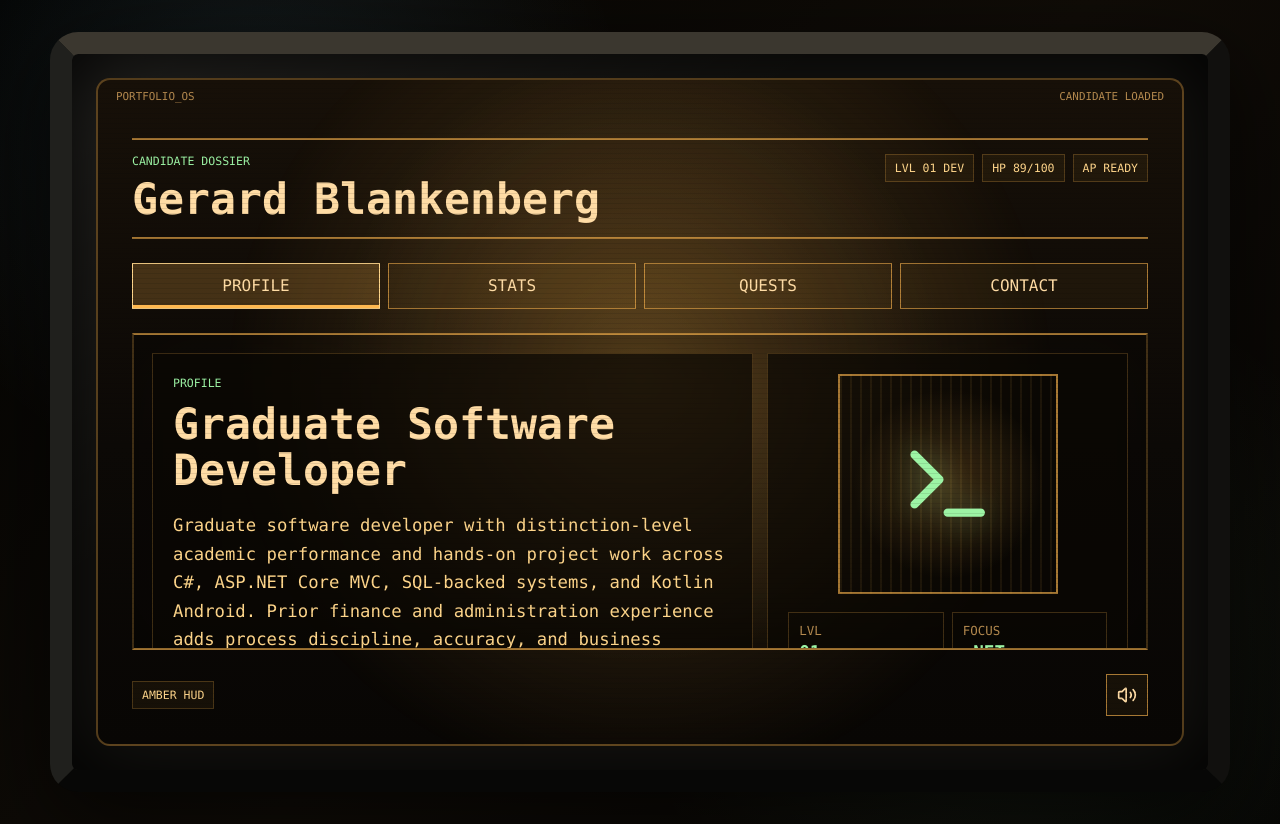
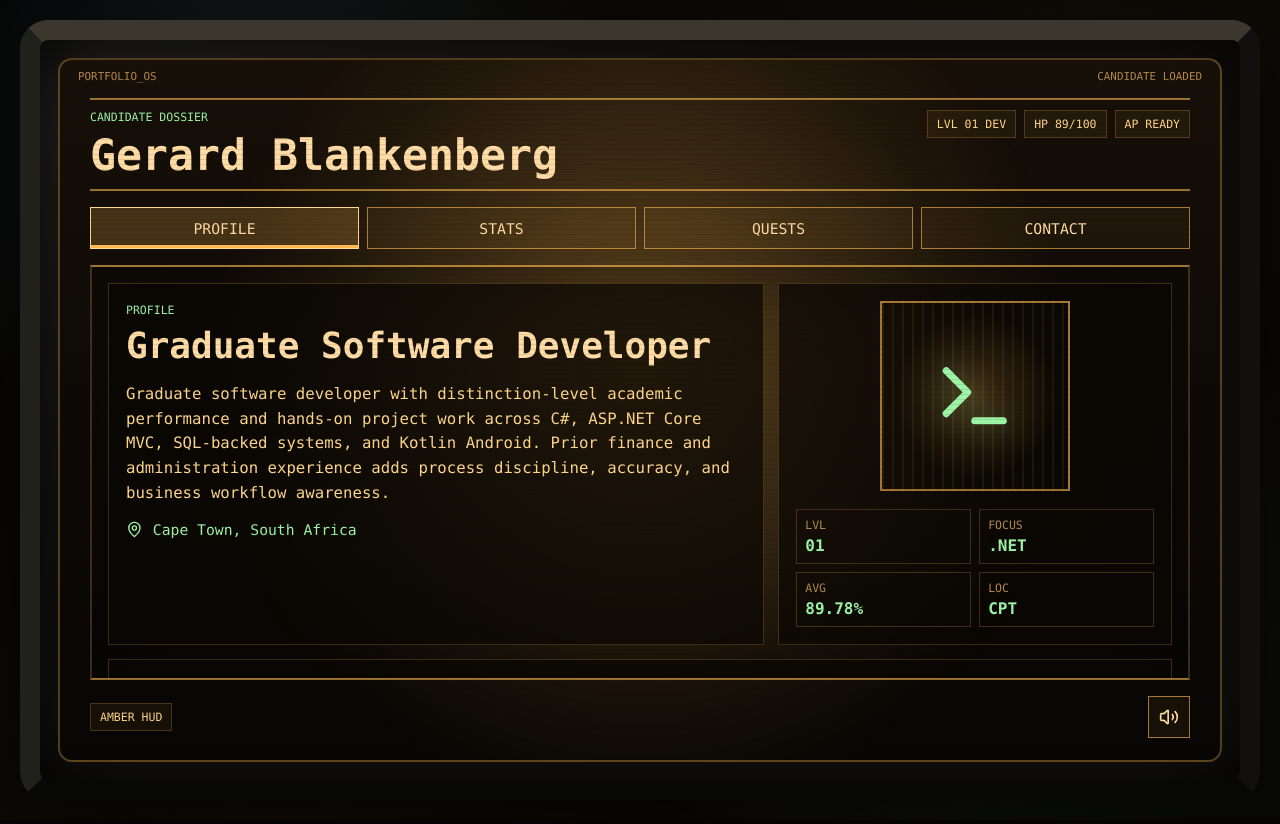
Before and after one commit to GerryHorror/pipboy-portfolio, a React (Vite) app: page / in a window 1280 px wide. Built offline with nearby package versions, Linux system fonts and the light colour scheme.

Commit message:
Polish Pip-Boy layout density

```diff
--- a/src/styles/index.css
+++ b/src/styles/index.css
@@ -60,7 +60,7 @@ svg {
   position: relative;
   min-height: 100vh;
   overflow-x: hidden;
-  padding: clamp(12px, 3vw, 32px);
+  padding: clamp(8px, 1.6vw, 20px);
   isolation: isolate;
 }
 
@@ -122,10 +122,16 @@ svg {
 }
 
 .boot-panel h1,
-.pip-header h1,
+.pip-header h1 {
+  margin: 0;
+  font-size: clamp(1.5rem, 4vw, 2.7rem);
+  line-height: 1.08;
+  font-weight: 700;
+}
+
 .dossier-card h2 {
   margin: 0;
-  font-size: clamp(1.5rem, 4vw, 2.7rem);
+  font-size: clamp(1.45rem, 3vw, 2.25rem);
   line-height: 1.08;
   font-weight: 700;
 }
@@ -181,12 +187,12 @@ svg {
 }
 
 .device-frame {
-  width: min(1180px, 100%);
-  height: min(760px, calc(100vh - 28px));
+  width: min(1280px, 100%);
+  height: min(820px, calc(100vh - 20px));
   min-height: 560px;
-  padding: clamp(12px, 2vw, 24px);
+  padding: clamp(10px, 1.5vw, 18px);
   border-radius: 28px;
-  border: clamp(10px, 2vw, 22px) solid var(--metal-1);
+  border: clamp(10px, 1.7vw, 20px) solid var(--metal-1);
   border-top-color: #3b372f;
   border-left-color: #20201d;
   border-right-color: #11100e;
@@ -234,10 +240,10 @@ svg {
   z-index: 2;
   height: 100%;
   min-height: 0;
-  padding: clamp(30px, 5vw, 58px) clamp(16px, 3vw, 34px) clamp(18px, 3vw, 28px);
+  padding: clamp(28px, 3vw, 42px) clamp(16px, 2.4vw, 30px) clamp(14px, 2vw, 22px);
   display: grid;
   grid-template-rows: auto auto minmax(0, 1fr) auto;
-  gap: clamp(14px, 2vw, 24px);
+  gap: clamp(10px, 1.35vw, 16px);
 }
 
 .pip-header {
@@ -246,7 +252,7 @@ svg {
   gap: 22px;
   align-items: start;
   border-block: 2px solid var(--line);
-  padding: 14px 0;
+  padding: 10px 0;
 }
 
 .status-cluster {
@@ -276,9 +282,10 @@ svg {
 }
 
 .tab-nav button {
-  min-height: 46px;
-  padding: 8px;
+  min-height: 42px;
+  padding: 7px 8px;
   color: var(--text);
+  font-size: 0.92rem;
 }
 
 .tab-nav button.active {
@@ -295,7 +302,8 @@ svg {
   scrollbar-color: var(--amber-strong) transparent;
   border: 2px solid var(--line);
   border-inline-color: var(--line-dim);
-  padding: clamp(12px, 2vw, 18px);
+  padding: clamp(11px, 1.5vw, 16px);
+  font-size: 0.92rem;
   box-shadow: inset 0 0 80px rgba(0, 0, 0, 0.38);
 }
 
@@ -325,11 +333,11 @@ svg {
 .project-card {
   border: 1px solid var(--line-dim);
   background: rgba(10, 7, 4, 0.72);
-  padding: clamp(14px, 2vw, 20px);
+  padding: clamp(12px, 1.5vw, 17px);
 }
 
 .intro-card {
-  min-height: 260px;
+  min-height: 230px;
 }
 
 .span-two {
@@ -341,13 +349,13 @@ svg {
 .dossier-card p,
 .project-card li,
 .experience-card li {
-  line-height: 1.65;
+  line-height: 1.58;
 }
 
 .lead {
   max-width: 72ch;
   color: var(--amber-soft);
-  font-size: clamp(0.98rem, 2vw, 1.08rem);
+  font-size: clamp(0.92rem, 1.5vw, 0.98rem);
 }
 
 .location-line,
@@ -365,7 +373,7 @@ svg {
 }
 
 .avatar-ring {
-  width: min(220px, 56vw);
+  width: min(190px, 52vw);
   aspect-ratio: 1;
   border: 2px solid var(--line);
   display: grid;
@@ -397,7 +405,7 @@ svg {
 
 .metric-grid div {
   border: 1px solid var(--line-dim);
-  padding: 10px;
+  padding: 8px;
 }
 
 .metric-grid span,
@@ -410,30 +418,30 @@ svg {
 .timeline-item span,
 .experience-card span {
   color: var(--muted);
-  font-size: 0.78rem;
+  font-size: 0.72rem;
   text-transform: uppercase;
 }
 
 .metric-grid strong {
   margin-top: 4px;
   color: var(--green);
-  font-size: 1.1rem;
+  font-size: 1rem;
 }
 
 .tag-cloud {
   display: flex;
   flex-wrap: wrap;
-  gap: 8px;
+  gap: 7px;
 }
 
 .tag-cloud.compact span {
-  font-size: 0.68rem;
-  padding: 5px 7px;
+  font-size: 0.64rem;
+  padding: 4px 7px;
 }
 
 .skill-list {
   display: grid;
-  gap: 18px;
+  gap: 14px;
 }
 
 .skill-row-header,
@@ -463,7 +471,7 @@ svg {
 
 .timeline-list {
   display: grid;
-  gap: 16px;
+  gap: 13px;
 }
 
 .timeline-item {
@@ -475,7 +483,7 @@ svg {
 .project-card h3,
 .experience-card h3 {
   margin: 6px 0 4px;
-  font-size: 1rem;
+  font-size: 0.94rem;
   color: var(--amber-soft);
 }
 
@@ -487,7 +495,7 @@ svg {
 
 .project-list {
   display: grid;
-  gap: 14px;
+  gap: 12px;
 }
 
 .project-head p,
@@ -513,8 +521,9 @@ svg {
   background: rgba(255, 184, 79, 0.05);
   color: var(--amber-soft);
   text-decoration: none;
-  padding: 8px 10px;
-  min-height: 40px;
+  padding: 7px 9px;
+  min-height: 38px;
+  font-size: 0.88rem;
 }
 
 .project-links a span,
@@ -535,25 +544,25 @@ svg {
 
 .project-card ul,
 .experience-card ul {
-  margin: 14px 0;
-  padding-left: 20px;
+  margin: 12px 0;
+  padding-left: 18px;
 }
 
 .contact-list {
   display: grid;
   align-content: start;
-  gap: 10px;
+  gap: 9px;
 }
 
 .contact-list a {
   justify-content: start;
-  min-height: 54px;
+  min-height: 48px;
 }
 
 .signal-card {
-  margin-top: 22px;
+  margin-top: 18px;
   border: 1px solid var(--line);
-  padding: 14px;
+  padding: 12px;
 }
 
 .signal-card span,
```
